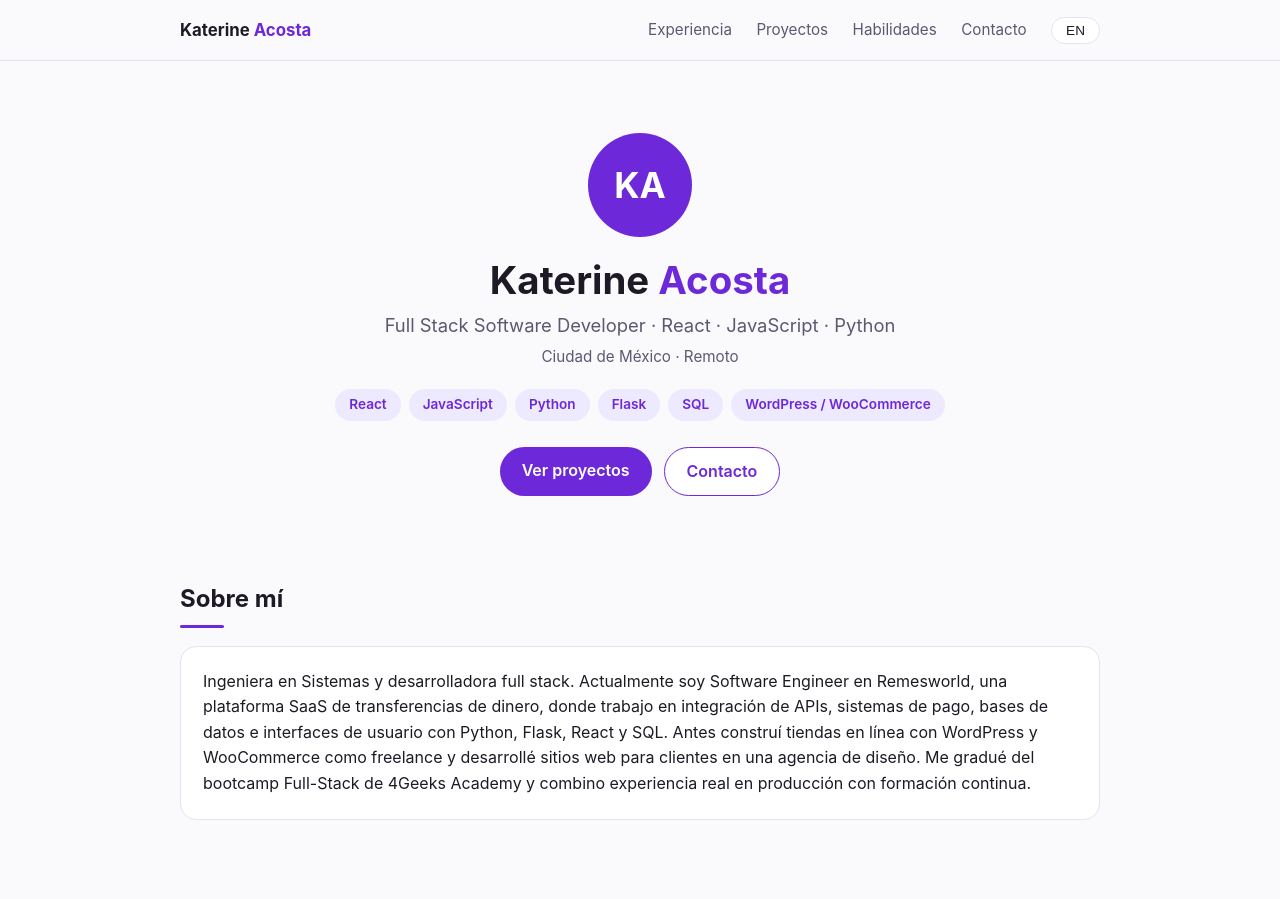
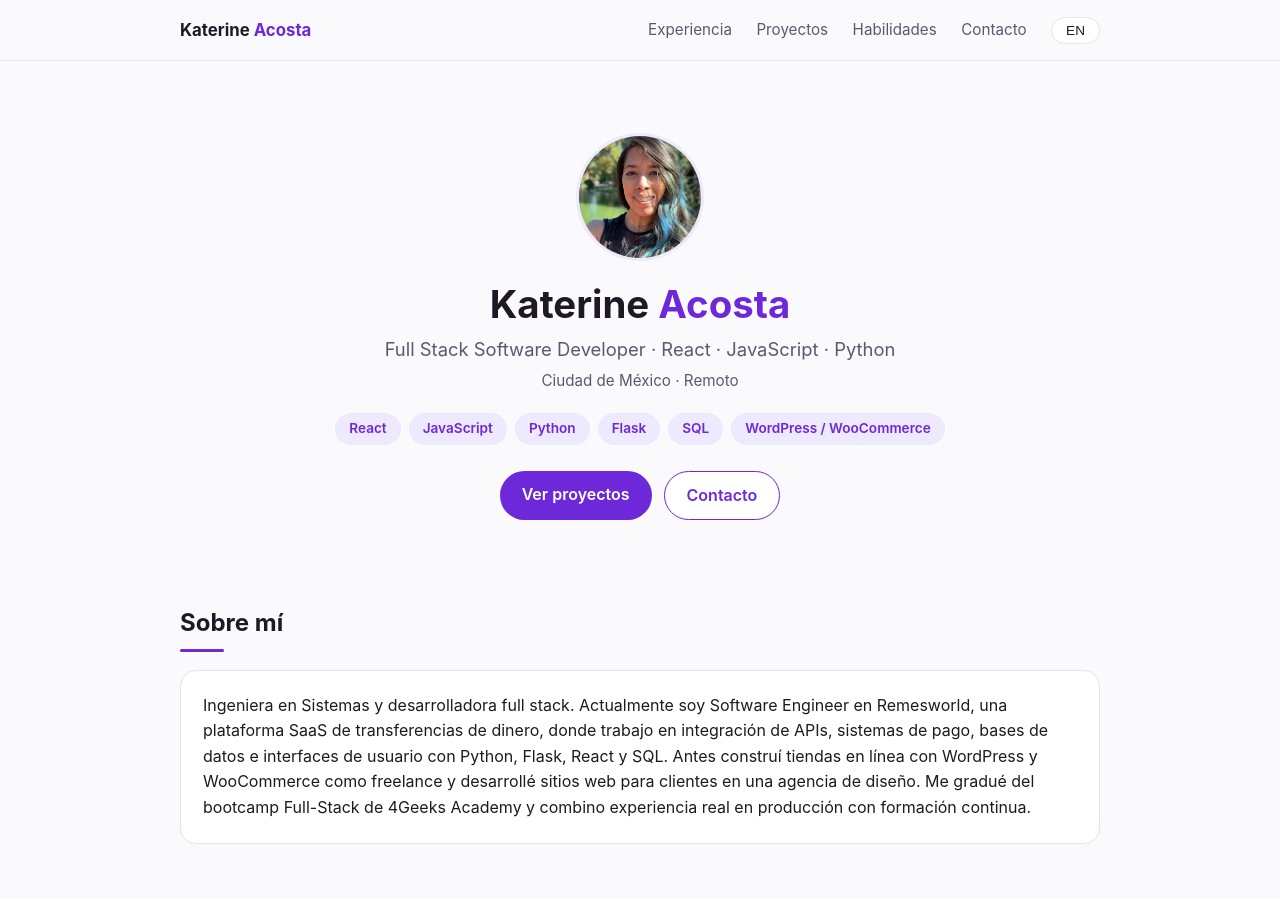
Before and after one commit to kath424/portfolio, a plain HTML site: page index.html in a window 1280 px wide. Shown: the top 899 px of the page. Drawn offline with Linux system fonts and the light colour scheme.

Commit message:
Add profile photo

```diff
--- a/index.html
+++ b/index.html
@@ -25,7 +25,7 @@
   .lang-btn{margin-left:20px;border:1px solid var(--border);background:var(--surface);border-radius:999px;padding:5px 14px;font-size:.85rem;cursor:pointer;color:var(--ink)}
   .lang-btn:hover{border-color:var(--accent);color:var(--accent)}
   .hero{padding:72px 0 48px;text-align:center}
-  .avatar{width:104px;height:104px;border-radius:50%;background:var(--accent);color:#fff;font-size:2.2rem;font-weight:700;display:flex;align-items:center;justify-content:center;margin:0 auto 20px}
+  .avatar{width:128px;height:128px;border-radius:50%;object-fit:cover;display:block;margin:0 auto 20px;border:3px solid var(--accent-soft)}
   .hero h1{font-size:2.4rem;line-height:1.2}
   .hero h1 span{color:var(--accent)}
   .hero .role{font-size:1.15rem;color:var(--muted);margin-top:8px}
@@ -77,7 +77,7 @@
 
 <div class="wrap">
   <div class="hero">
-    <div class="avatar">KA</div>
+    <img class="avatar" src="avatar.jpg" alt="Katerine Acosta">
     <h1>Katerine <span>Acosta</span></h1>
     <div class="role">Full Stack Software Developer · React · JavaScript · Python</div>
     <div class="loc" data-i18n="loc">Ciudad de México · Remoto</div>
```
Also changed, not shown: avatar.jpg (added).
